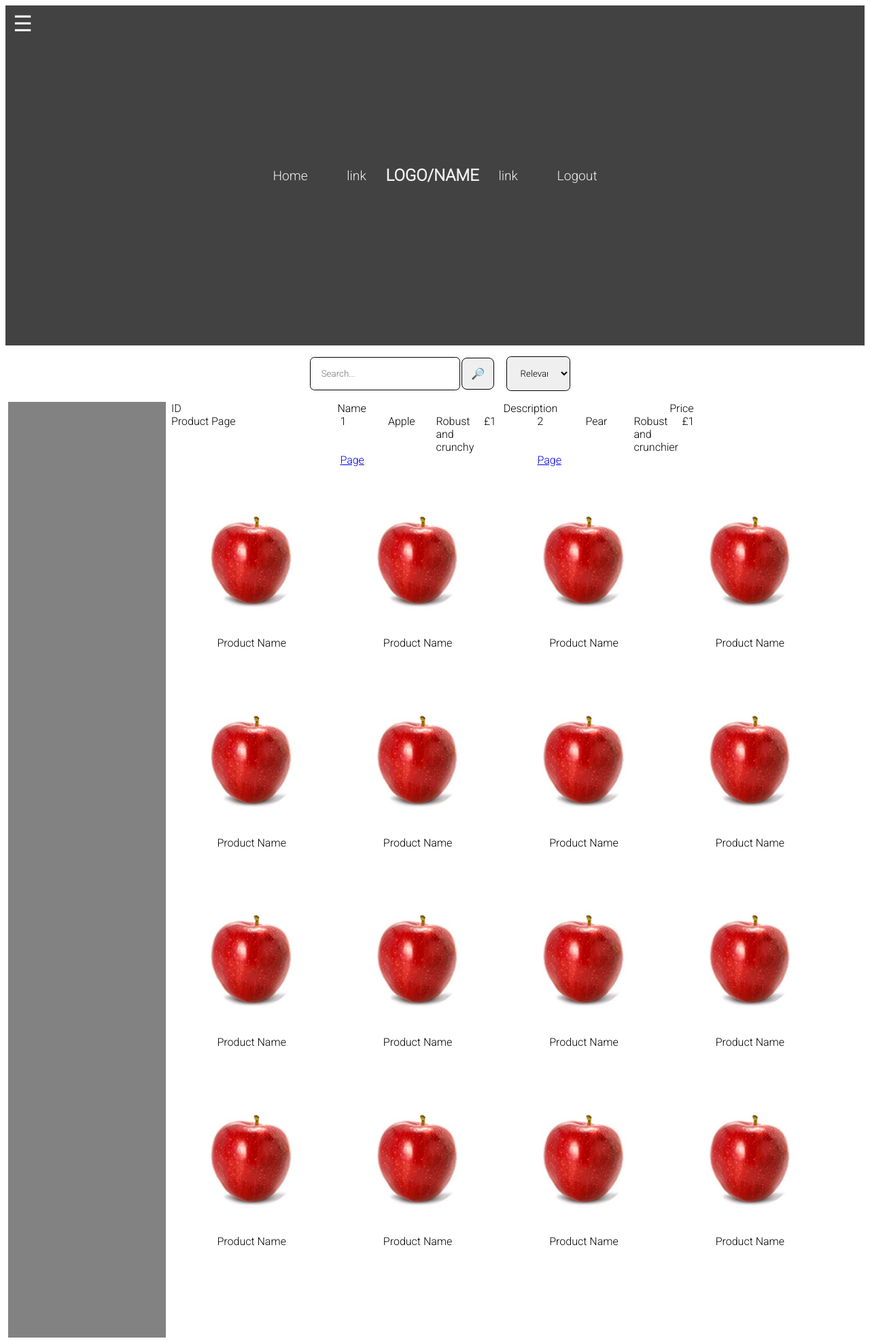
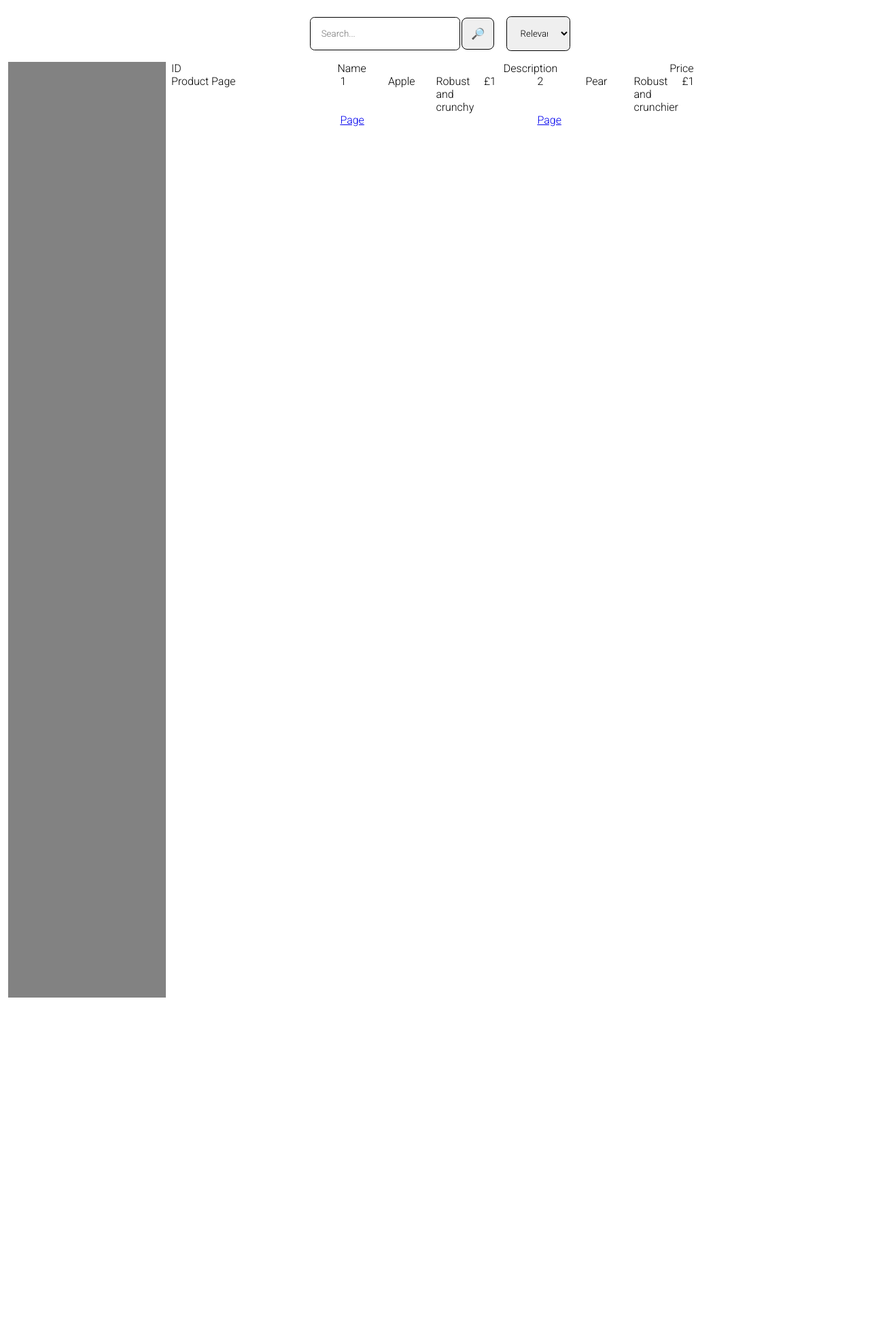
Before and after one commit to Sly-Lamp/Group_Project_TEAM14, a PHP site: page /grp14PentWebsite/products.php in a window 1280 px wide. Shown: the whole page at 68% size. After the commit the page ends 1467 px from the top, so only its background shows below. Run offline with PHP 8.4, Linux system fonts and the light colour scheme; a user stored in the database is signed in; data comes from the database, SQL or seed files in the repository.

Commit message:
Migrate products page

```diff
--- a/grp14PentWebsite/products.php
+++ b/grp14PentWebsite/products.php
@@ -1,9 +1,7 @@
-<?php
-
-require './includes/header.php';
-
-?>
-
+<head>
+	<link href="https://fonts.googleapis.com/css2?family=Roboto:ital,wght@0,100;0,300;1,700&display=swap" rel="stylesheet">
+    <link rel="stylesheet" href="./css/styles.css">
+</head>
 <div class="container">
 
     <div class="searchheader">
@@ -15,8 +13,7 @@ require './includes/header.php';
             <option value="2">Price: High - Low</option>
             <option value="3">Star Rating</option>
         </select>
-        </div>
-    </div>
+	</div>
 
     <div class="row">
         <div class="filters">
@@ -74,81 +71,6 @@ require './includes/header.php';
 
 			$conn->close();
 		?>
-            <!-- for products list all, unless there is a specific term where you list all %like% the search term -->
-            <div class="row">
-                <div class="col">
-                    <div class="items"> <!-- Please a link on each item that takes the user to the product page-->
-                        <img src="./assets/productImages/download.jpg" alt="Product Image" class="img">
-                        <p class="name">Product Name</p>
-                    </div>
-                    <div class="items">
-                        <img src="./assets/productImages/download.jpg" alt="Product Image" class="img">
-                        <p class="name">Product Name</p>
-                    </div>
-                    <div class="items">
-                        <img src="./assets/productImages/download.jpg" alt="Product Image" class="img">
-                        <p class="name">Product Name</p>
-                    </div>
-                    <div class="items">
-                        <img src="./assets/productImages/download.jpg" alt="Product Image" class="img">
-                        <p class="name">Product Name</p>
-                    </div>
-                </div>
-                <div class="col">
-                    <div class="items">
-                        <img src="./assets/productImages/download.jpg" alt="Product Image" class="img">
-                        <p class="name">Product Name</p>
-                    </div>
-                    <div class="items">
-                        <img src="./assets/productImages/download.jpg" alt="Product Image" class="img">
-                        <p class="name">Product Name</p>
-                    </div>
-                    <div class="items">
-                        <img src="./assets/productImages/download.jpg" alt="Product Image" class="img">
-                        <p class="name">Product Name</p>
-                    </div>
-                    <div class="items">
-                        <img src="./assets/productImages/download.jpg" alt="Product Image" class="img">
-                        <p class="name">Product Name</p>
-                    </div>
-                </div>
-                <div class="col">
-                    <div class="items">
-                        <img src="./assets/productImages/download.jpg" alt="Product Image" class="img">
-                        <p class="name">Product Name</p>
-                    </div>
-                    <div class="items">
-                        <img src="./assets/productImages/download.jpg" alt="Product Image" class="img">
-                        <p class="name">Product Name</p>
-                    </div>
-                    <div class="items">
-                        <img src="./assets/productImages/download.jpg" alt="Product Image" class="img">
-                        <p class="name">Product Name</p>
-                    </div>
-                    <div class="items">
-                        <img src="./assets/productImages/download.jpg" alt="Product Image" class="img">
-                        <p class="name">Product Name</p>
-                    </div>
-                </div>
-                <div class="col">
-                    <div class="items">
-                        <img src="./assets/productImages/download.jpg" alt="Product Image" class="img">
-                        <p class="name">Product Name</p>
-                    </div>
-                    <div class="items">
-                        <img src="./assets/productImages/download.jpg" alt="Product Image" class="img">
-                        <p class="name">Product Name</p>
-                    </div>
-                    <div class="items">
-                        <img src="./assets/productImages/download.jpg" alt="Product Image" class="img">
-                        <p class="name">Product Name</p>
-                    </div>
-                    <div class="items">
-                        <img src="./assets/productImages/download.jpg" alt="Product Image" class="img">
-                        <p class="name">Product Name</p>
-                    </div>
-                </div>
-        </div>
     </div>
 </div>
 
```
